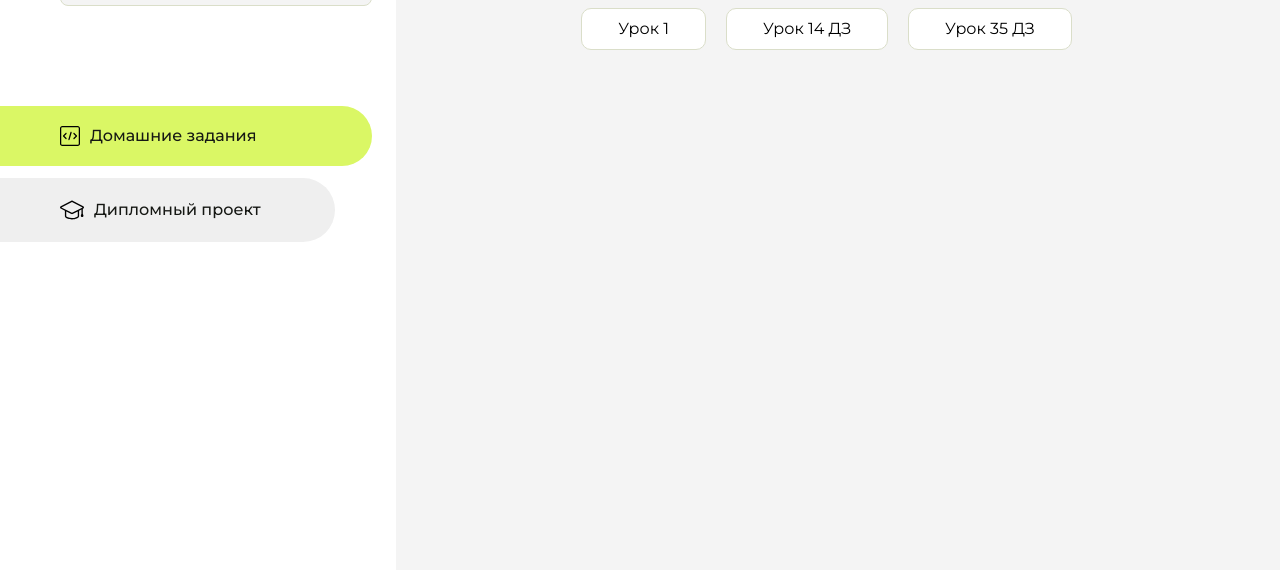
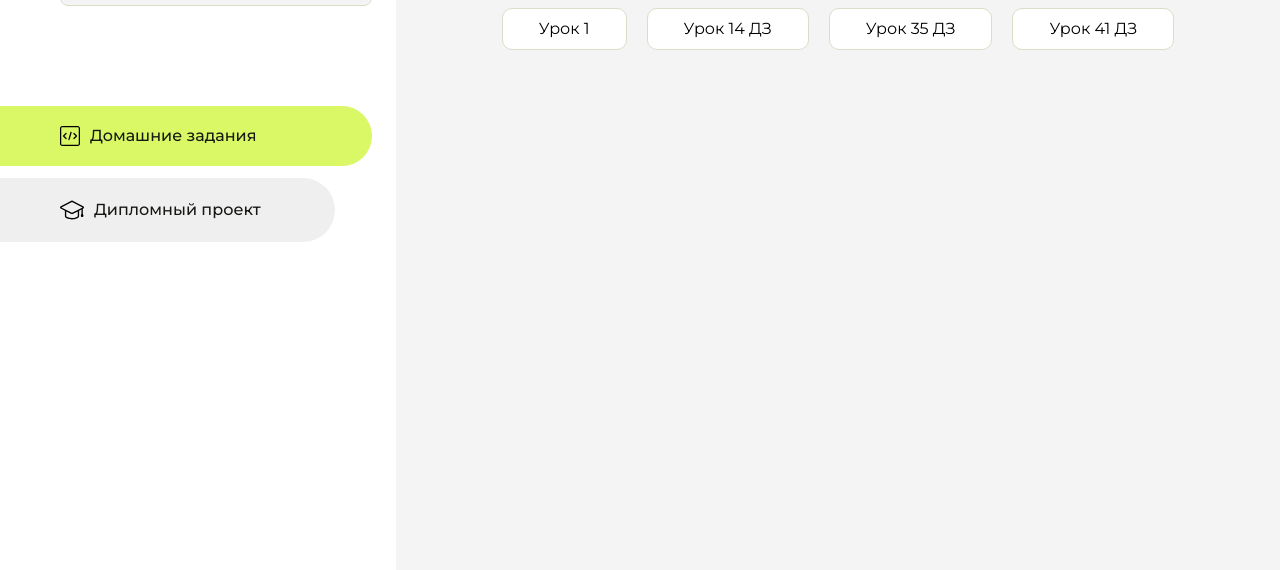
Before and after one commit to projectsUmr/homework, a plain HTML site: page index.html in a window 1280 px wide. Shown: the part 230-800 px from the top of the page. Drawn offline with Linux system fonts and the light colour scheme.

Commit message:
Update index.html

```diff
--- a/index.html
+++ b/index.html
@@ -101,6 +101,9 @@
                     <li class="content__list-item">
                         <a href="Module2 HTML and CSS/Lesson34 Практика по таблицам/index.html">Урок 35 ДЗ</a>
                     </li>
+                    <li class="content__list-item">
+                        <a href="Module2 HTML and CSS/Lesson41 Homework forms/index.html">Урок 41 ДЗ</a>
+                    </li>
                 </ul>
             </div>
             <div class="content__block hidden" id="diplomBlock">
```
